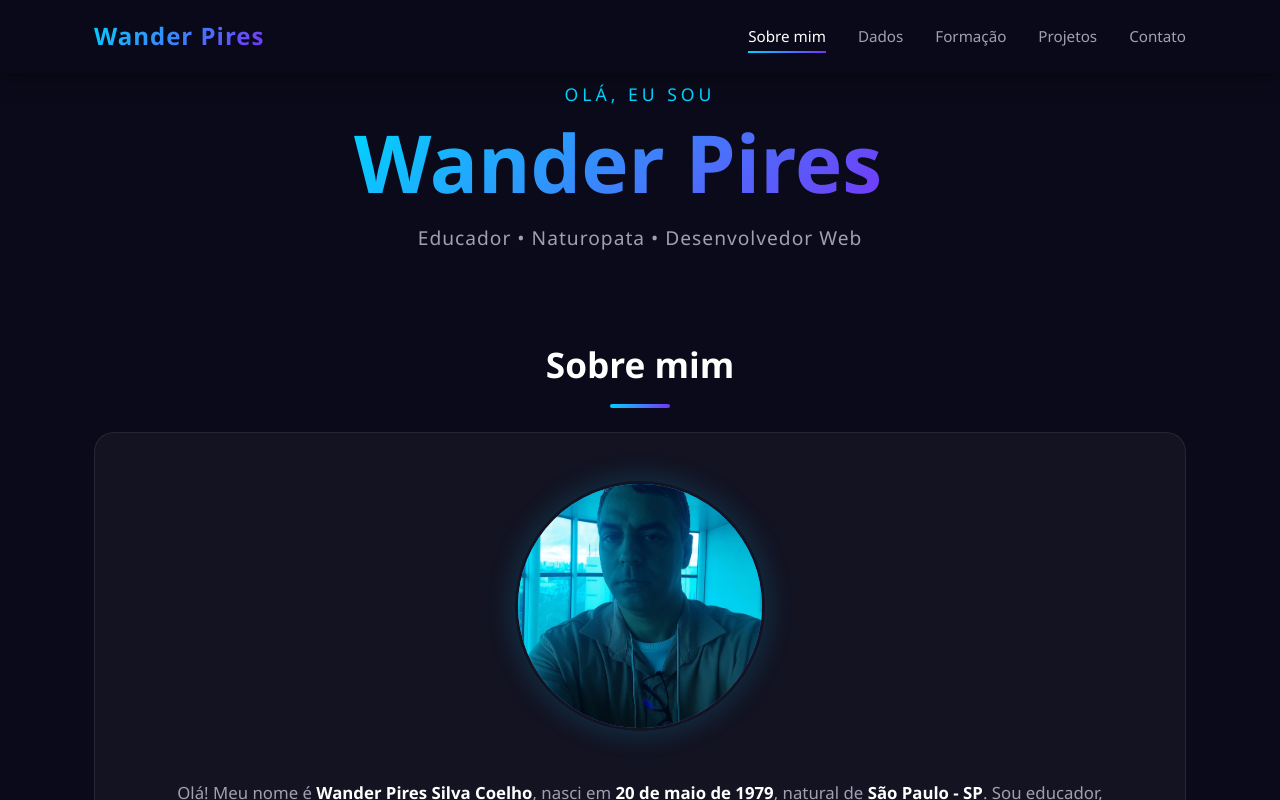
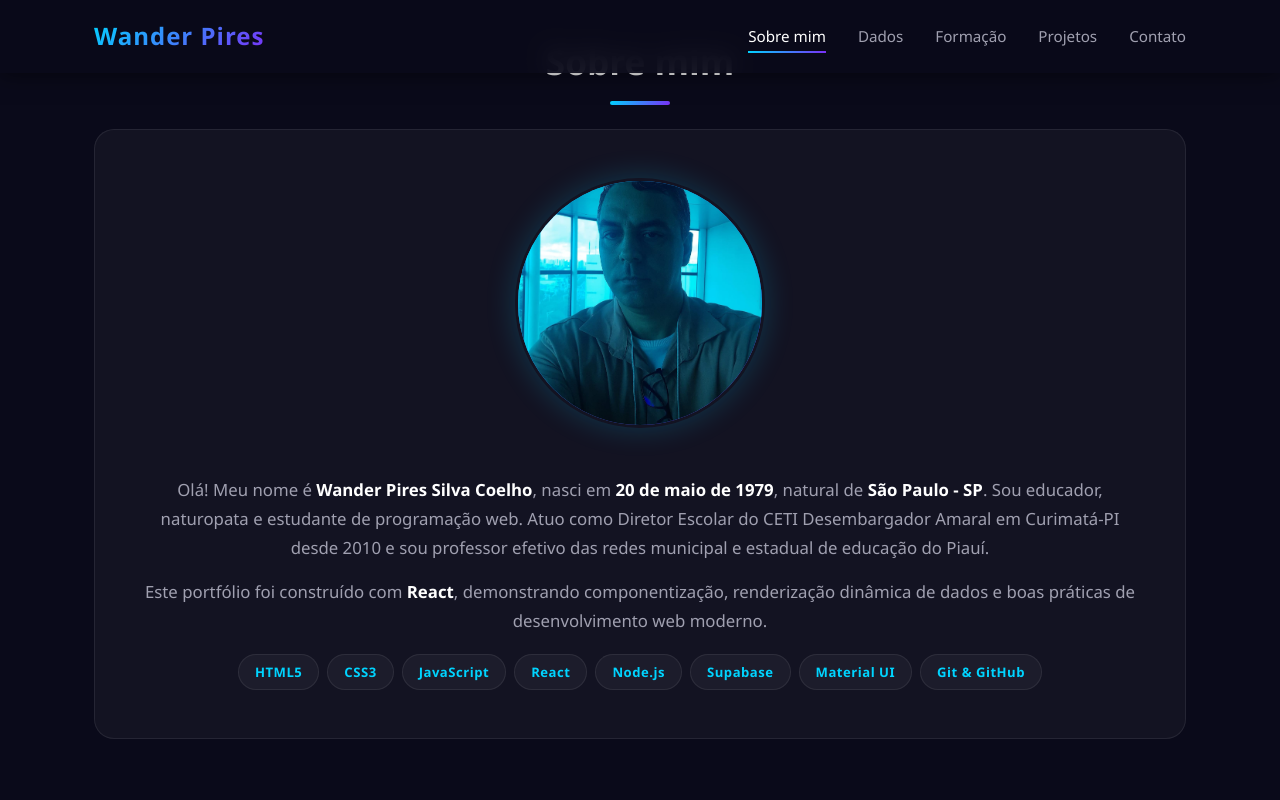
Before and after one commit to WanderPiresAcademico/wanderpsc-portfolioat2-wander-pires, a React (Vite) app: page / in a window 1280 px wide. Shown: the top 800 px of the page. Built offline with nearby package versions, Linux system fonts and the light colour scheme.

Commit message:
Remover Hero (Wander Pires) de todas as abas

```diff
--- a/src/App.jsx
+++ b/src/App.jsx
@@ -1,7 +1,6 @@
 import { useState } from "react";
 import { DadosProvider } from "./context/DadosContext";
 import Header from "./components/Header";
-import Hero from "./components/Hero";
 import SobreMim from "./components/SobreMim";
 import DadosPessoais from "./components/DadosPessoais";
 import Formacao from "./components/Formacao";
@@ -15,7 +14,6 @@ function App() {
   return (
     <DadosProvider>
       <Header abaAtiva={abaAtiva} setAbaAtiva={setAbaAtiva} />
-      <Hero />
       <main>
         {abaAtiva === "sobre" && <SobreMim />}
         {abaAtiva === "dados" && <DadosPessoais />}
```
